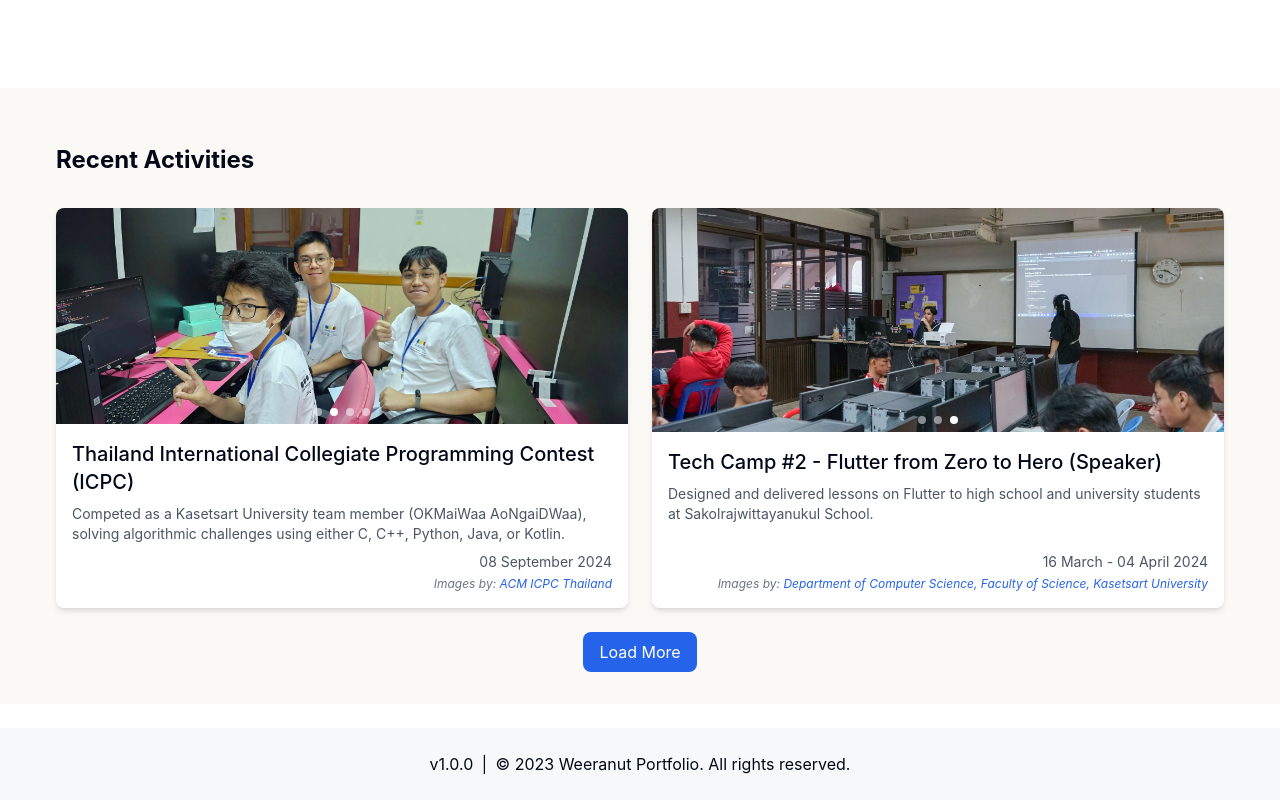
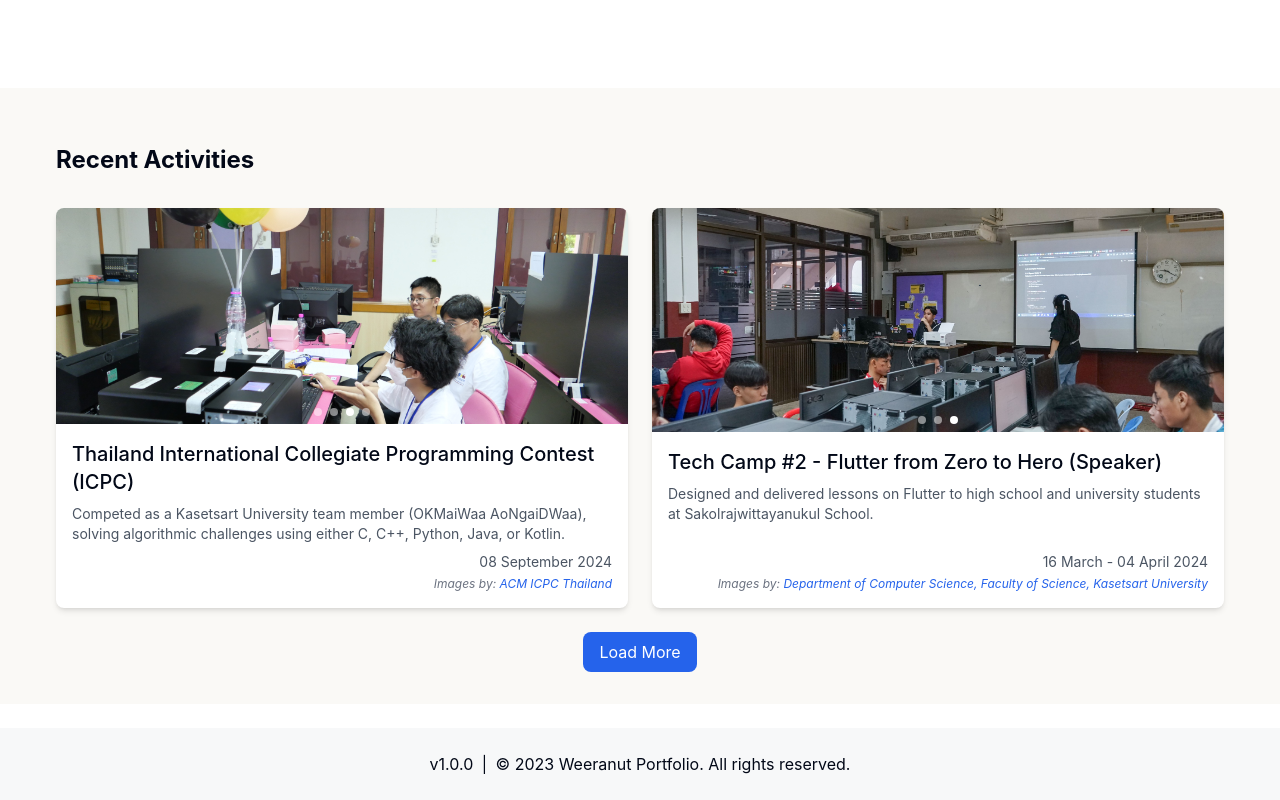
Before and after one commit to WeeranutCK/my-portfolio, a Next.js app: page / in a window 1280 px wide. Shown: the part 712-1512 px from the top of the page. Built offline with nearby package versions, Linux system fonts and the light colour scheme.

Commit message:
Reedit timer

```diff
--- a/src/components/Activities.tsx
+++ b/src/components/Activities.tsx
@@ -18,7 +18,7 @@ const ImageCarousel = ({ images }: { images: string[] }) => {
     if (!isHovered) {
       const timer = setInterval(() => {
         setCurrentIndex((prev) => (prev + 1) % images.length);
-      }, 1000);
+      }, 2500);
       return () => clearInterval(timer);
     }
   }, [images.length, isHovered]);
@@ -157,7 +157,7 @@ const Activities = () => {
     setTimeout(() => {
       loadMoreActivities();
       setIsLoading(false);
-    }, 10000);
+    }, 2000);
   };
 
   const loadMoreActivities = () => {
```
